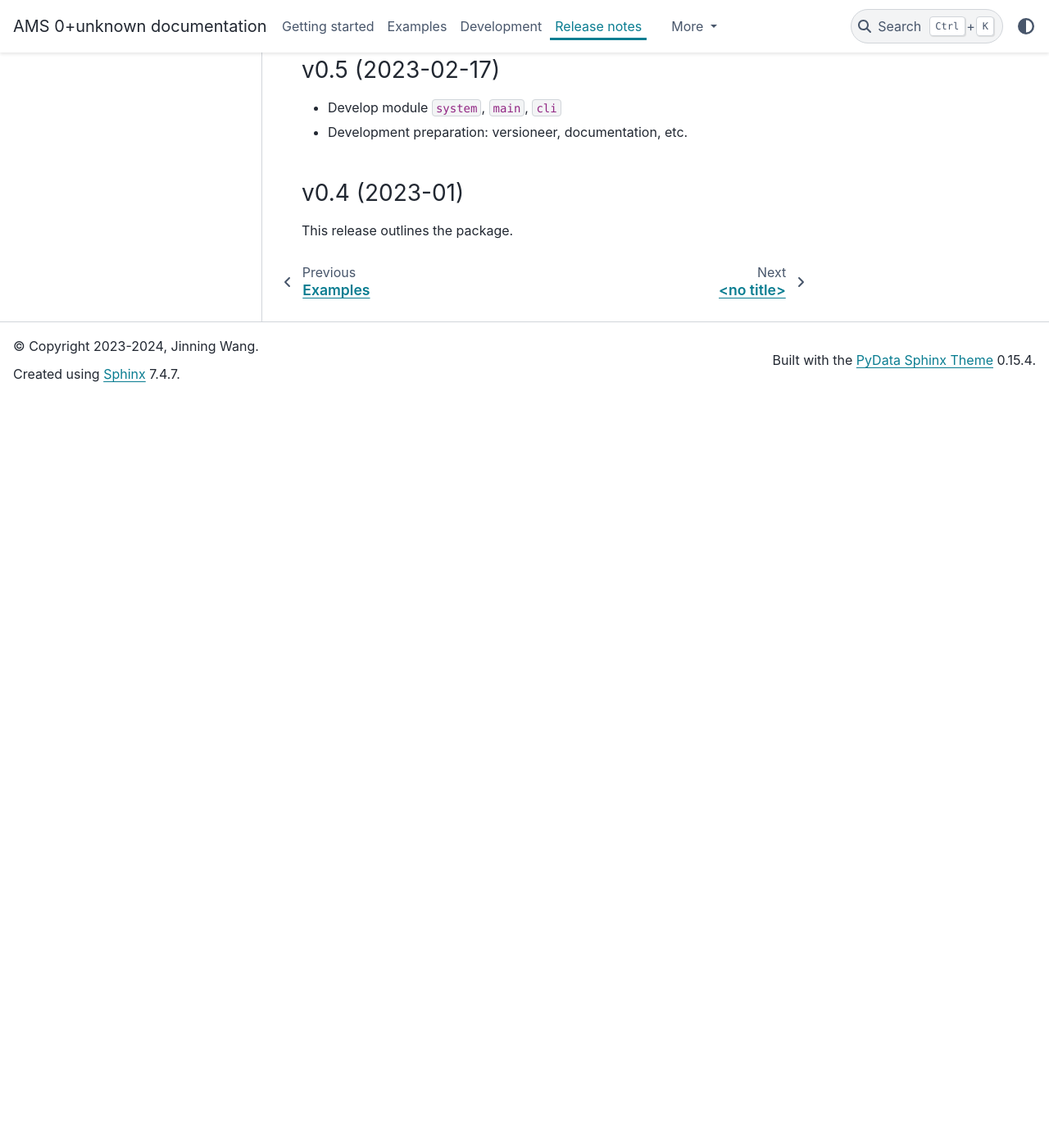
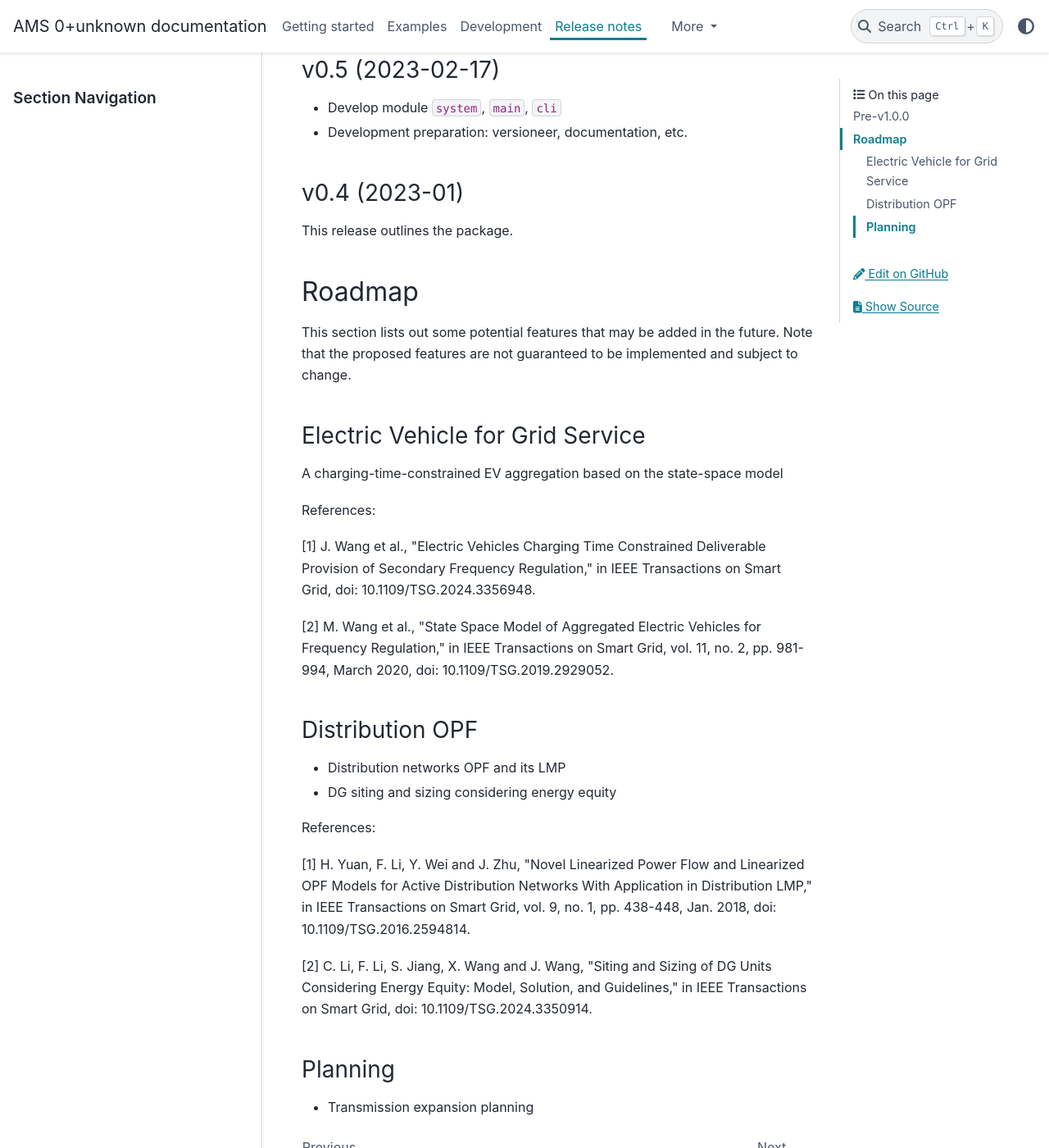
Before and after one commit to CURENT/ams, a Sphinx documentation site: the page built from docs/source/release-notes.rst, in a window 1280 px wide and 1400 px high, scrolled down 5799 px. Shown: the whole window at 82% size. Built offline with Sphinx 7.4.7 and the PyData theme 0.15.4, drawn with Linux system fonts in a browser that asks for light colours; pages that are not in the unit, such as notebooks, are missing from menus; before the commit the page ends 6285 px from its top, so only the background shows below that; some of the changed text lies outside the part shown.

Commit message:
Add roadmap

```diff
--- a/docs/source/release-notes.rst
+++ b/docs/source/release-notes.rst
@@ -227,3 +227,42 @@ v0.4 (2023-01)
 -------------------
 
 This release outlines the package.
+
+Roadmap
+=======
+
+This section lists out some potential features that may be added in the future.
+Note that the proposed features are not guaranteed to be implemented and subject to change.
+
+Electric Vehicle for Grid Service
+------------------------------------------
+
+A charging-time-constrained EV aggregation based on the state-space model
+
+References:
+
+[1] J. Wang et al., "Electric Vehicles Charging Time Constrained Deliverable Provision of Secondary
+Frequency Regulation," in IEEE Transactions on Smart Grid, doi: 10.1109/TSG.2024.3356948.
+
+[2] M. Wang et al., "State Space Model of Aggregated Electric Vehicles for Frequency Regulation," in
+IEEE Transactions on Smart Grid, vol. 11, no. 2, pp. 981-994, March 2020, doi: 10.1109/TSG.2019.2929052.
+
+Distribution OPF
+--------------------------
+
+- Distribution networks OPF and its LMP
+- DG siting and sizing considering energy equity
+
+References:
+
+[1] H. Yuan, F. Li, Y. Wei and J. Zhu, "Novel Linearized Power Flow and Linearized OPF Models for
+Active Distribution Networks With Application in Distribution LMP," in IEEE Transactions on Smart Grid,
+vol. 9, no. 1, pp. 438-448, Jan. 2018, doi: 10.1109/TSG.2016.2594814.
+
+[2] C. Li, F. Li, S. Jiang, X. Wang and J. Wang, "Siting and Sizing of DG Units Considering Energy
+Equity: Model, Solution, and Guidelines," in IEEE Transactions on Smart Grid, doi: 10.1109/TSG.2024.3350914.
+
+Planning
+--------------------------
+
+- Transmission expansion planning
```
